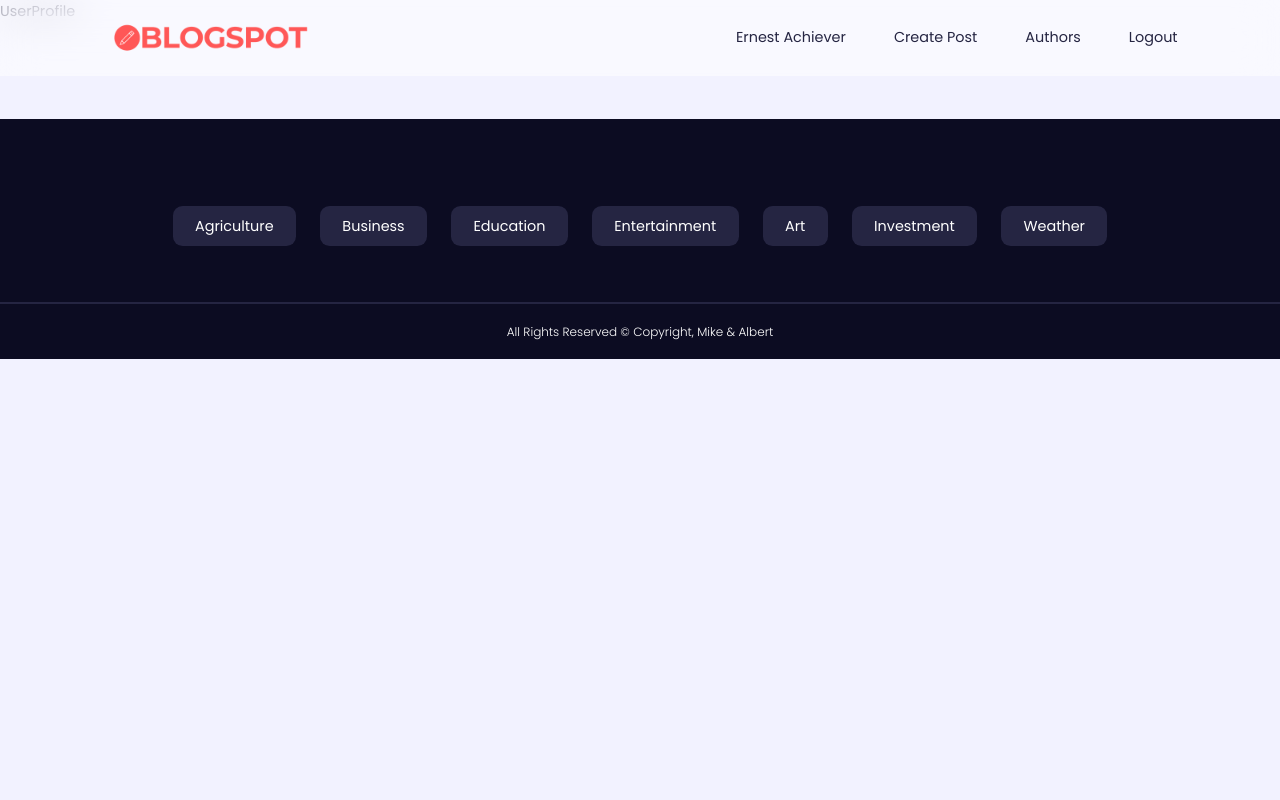
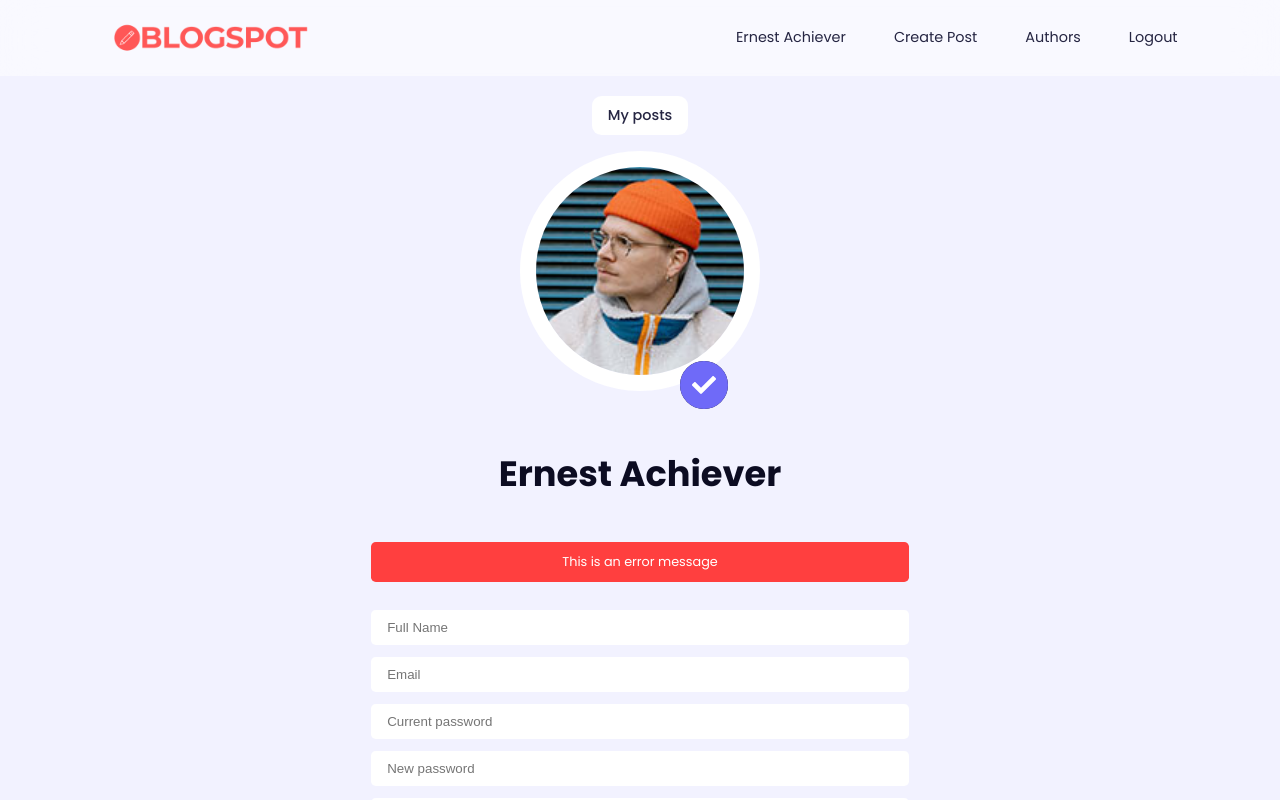
Before and after one commit to Albertocoge/blogspot-app, a React (Vite) app: page /profile/sdfsdf in a window 1280 px wide. Shown: the top 800 px of the page. Built offline with nearby package versions, Linux system fonts and the light colour scheme.

Commit message:
profile page

```diff
--- a/src/components/Header.jsx
+++ b/src/components/Header.jsx
@@ -15,7 +15,7 @@
                 </Link>
 
                 <ul className={`nav__menu ${isOpen ? "open" : ""}`}>
-                    <li><Link to="/profile">Ernest Achiever</Link></li>
+                    <li><Link to="/profile/sdfsdf">Ernest Achiever</Link></li>
                     <li><Link to="/create">Create Post</Link></li>
                     <li><Link to="/authors">Authors</Link></li>
                     <li><Link to="/logout">Logout</Link></li>
--- a/src/index.css
+++ b/src/index.css
@@ -407,3 +407,66 @@
 .author__info p {
     margin-top: 1rem;
 }
+
+/* PROFILE */
+.profile__container {
+    display: grid;
+    place-items: center;
+    text-align: center;
+}
+
+.profile__details {
+    width: 100%;
+}
+
+.avatar__wrapper {
+    width: 15rem;
+    aspect-ratio: 1 / 1;
+    position: relative;
+    margin-inline: auto;
+    margin-top: 1rem;
+}
+
+.profile__avatar {
+    height: 100%;
+    border-radius: 50%;
+    border: 1rem solid var(--color-white);
+    overflow: hidden;
+}
+
+.avatar__form input {
+    visibility: hidden;
+}
+
+.avatar__form label,
+.profile__avatar-btn {
+    background: var(--color-gray-900);
+    color: var(--color-white);
+    font-size: 1.3rem;
+    position: absolute;
+    right: 2rem;
+    bottom: 1.4rem;
+    width: 3rem;
+    height: 3rem;
+    display: grid;
+    place-items: center;
+    border-radius: 50%;
+}
+
+.profile__avatar-btn{
+cursor: pointer;
+padding: 0;
+font-size: 1.5rem;
+background: var(--color-primary);
+
+}
+
+.profile__details h1 {
+    margin-top: 1.5rem;
+}
+
+.form.profile__form {
+    margin-top: 3rem;
+    margin-inline: auto;
+    width: var(--form-width);
+}
--- a/src/pages/Login.jsx
+++ b/src/pages/Login.jsx
@@ -28,7 +28,7 @@
                         placeholder="Email"
                         name="email"
                         value={userData.email}
-                        onChange={changeInputHandler}
+                        onChange={changeInputHandler} autoFocus
                     />
                     <input
                         type="password"
--- a/src/pages/UserProfile.jsx
+++ b/src/pages/UserProfile.jsx
@@ -1,6 +1,80 @@
+import { Link } from "react-router-dom";
+import Avatar from "../images/avatar15.jpg";
+import { FaEdit } from "react-icons/fa";
+import { FaCheck } from "react-icons/fa";
+import { useState } from "react";
+
 const UserProfile = () => {
+    const [avatar, setAvatar] = useState(Avatar);
+    const [name, setName] = useState("");
+    const [email, setEmail] = useState("");
+    const [currentPassword, setCurrentPassword] = useState("");
+    const [newPassword, setNewPassword] = useState("");
+    const [confirmNewPassword, setConfirmNewPassword] = useState("");
+
     return (
-    <div>UserProfile</div>
-    )
-    }
-    export default UserProfile
+        <section className="profile">
+            <div className="container profile__container">
+                <Link to={`/myposts/sdfsdf`} className="btn">My posts</Link>
+
+                <div className="profile__details">
+                    <div className="avatar__wrapper">
+                        <div className="profile__avatar">
+                            <img src={avatar} alt="" />
+                        </div>
+                        {/* form to update avatar */}
+                        <form className="avatar__form">
+                            <input
+                                type="file"
+                                name="avatar"
+                                id="avatar"
+                                onChange={(e) => setAvatar(e.target.files[0])}
+                                accept="png, jpg, jpeg"
+                            />
+                            <label htmlFor="avatar"><FaEdit /></label>
+                        </form>
+                        <button className="profile__avatar-btn"><FaCheck /></button>
+                    </div>
+                    <h1>Ernest Achiever</h1>
+                    {/* form to update user details */}
+                    <form className="form profile__form">
+                        <p className="form__error-message">This is an error message</p>
+                        <input
+                            type="text"
+                            placeholder="Full Name"
+                            value={name}
+                            onChange={(e) => setName(e.target.value)}
+                        />
+                        <input
+                            type="email"
+                            placeholder="Email"
+                            value={email}
+                            onChange={(e) => setEmail(e.target.value)}
+                        />
+                        <input
+                            type="password"
+                            placeholder="Current password"
+                            value={currentPassword}
+                            onChange={(e) => setCurrentPassword(e.target.value)}
+                        />
+                        <input
+                            type="password"
+                            placeholder="New password"
+                            value={newPassword}
+                            onChange={(e) => setNewPassword(e.target.value)}
+                        />
+                        <input
+                            type="password"
+                            placeholder="Confirm new password"
+                            value={confirmNewPassword}
+                            onChange={(e) => setConfirmNewPassword(e.target.value)}
+                        />
+                        <button type="submit" className="btn primary">Update details</button>
+                    </form>
+                </div>
+            </div>
+        </section>
+    );
+};
+
+export default UserProfile;
```
